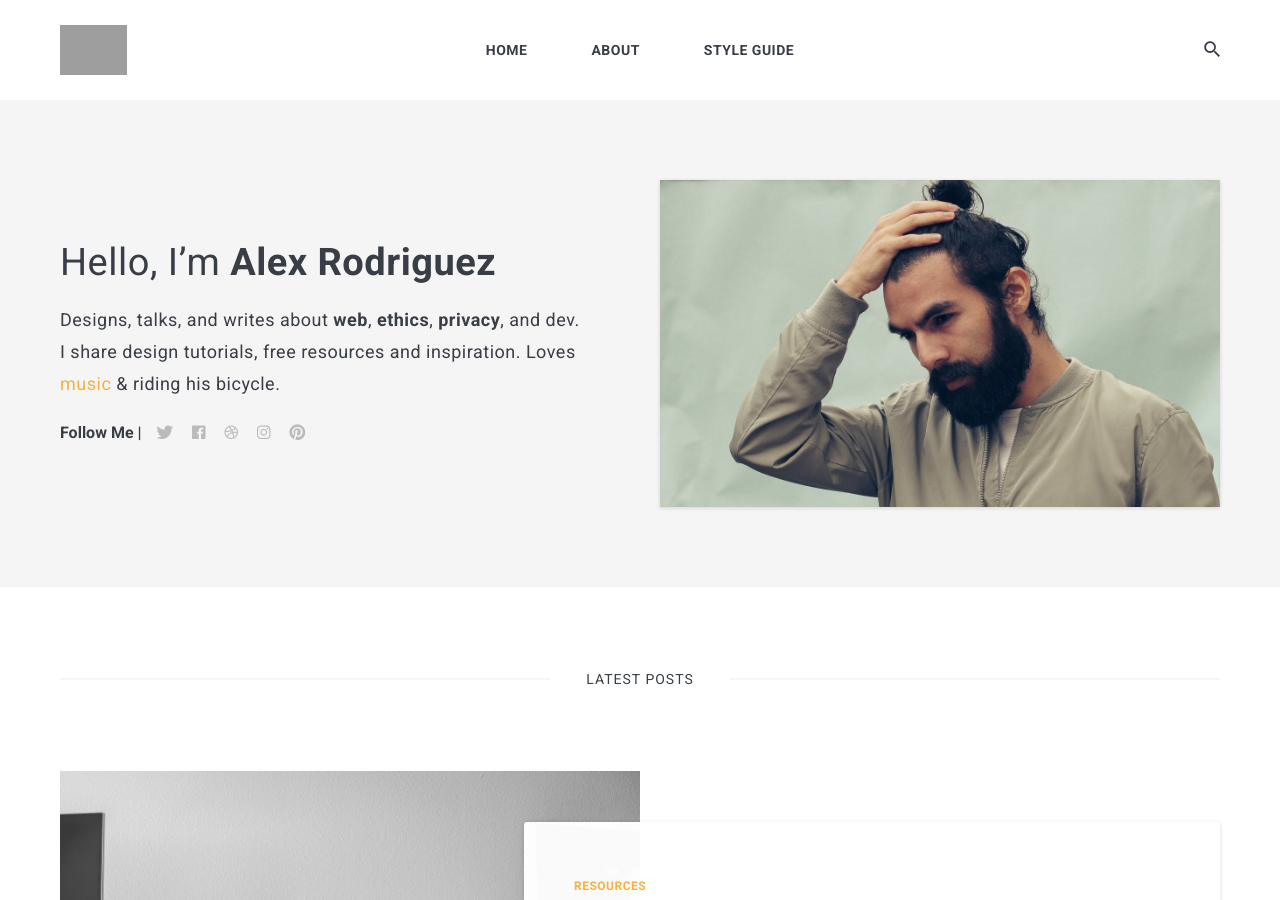
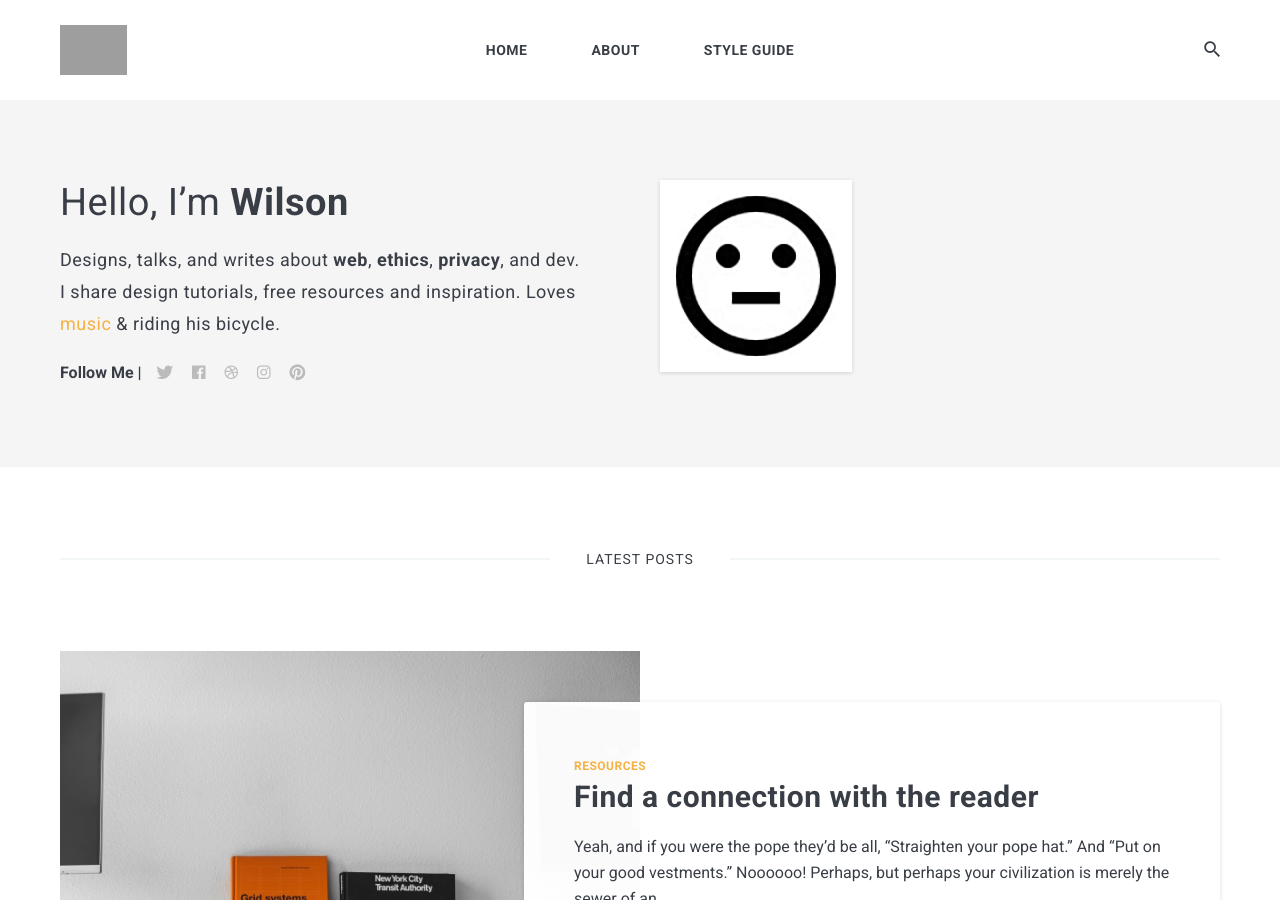
Before and after one commit to mokcak/mokcak.github.io, a Jekyll site: the page built from index.html, in a window 1280 px wide and 900 px high. Built offline with Jekyll 4.4.1, drawn with Linux system fonts in a browser that asks for light colours; nearby versions of some CDN libraries; the list of posts is cut into pages by our own code; grey boxes are pictures that could not be loaded.

Commit message:
profile update

```diff
--- a/_data/settings.yml
+++ b/_data/settings.yml
@@ -8,9 +8,9 @@ description: Zolan is modern minimal theme for Jekyll
 #-------------------------------
 # Author Settings
 author:
-  name: Alex Rodriguez
-  image: 01.jpg
-  say-hello: Hello, I’m <strong>Alex Rodriguez</strong>
+  name: Wilson
+  image: face_logo.jpg
+  say-hello: Hello, I’m <strong>Wilson</strong>
   bio: Designs, talks, and writes about <strong>web</strong>, <strong>ethics</strong>, <strong>privacy</strong>, and dev. I share design tutorials, free resources and inspiration. Loves <a href="#">music</a> & riding his bicycle.
 
 
```
Also changed, not shown: images/01.jpg (deleted), images/face_logo.jpg (added).
